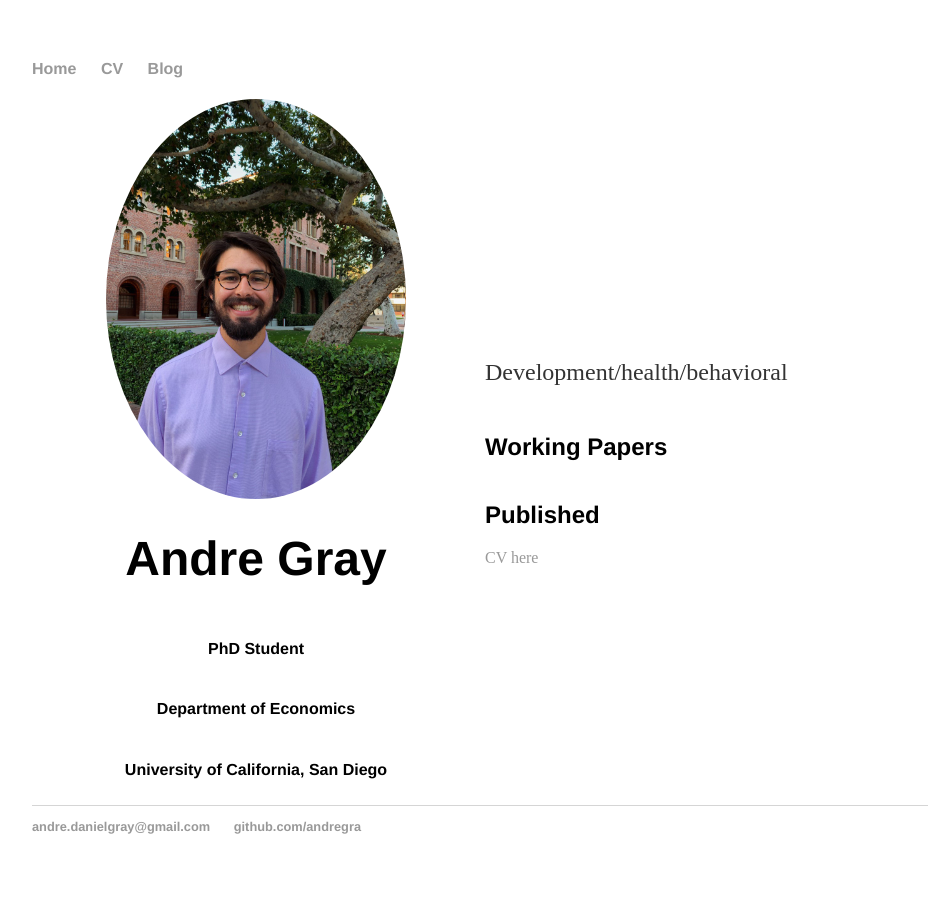
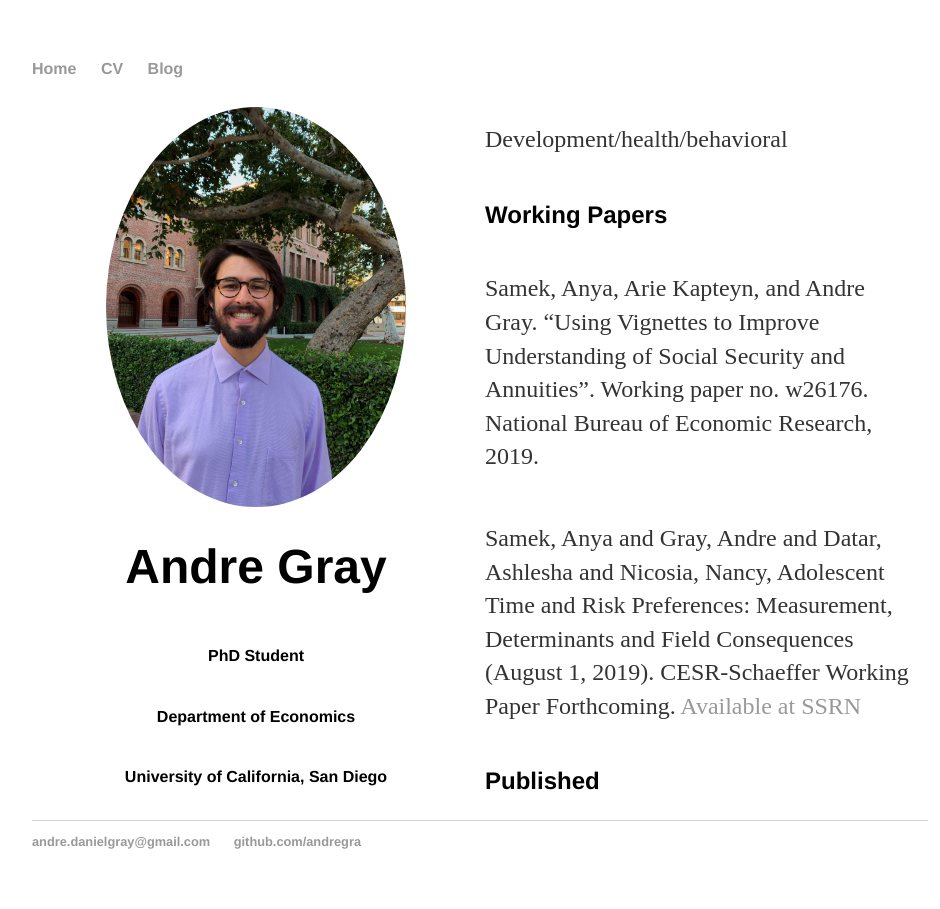
Before and after one commit to andregra/andregra.github.io, a Jekyll site: the page built from index.md, in a window 1280 px wide. Shown: the whole page, without its empty margins (160-1100 px from the left). Built offline with Jekyll 4.4.1, drawn with Linux system fonts in a browser that asks for light colours.

Commit message:
Update index.md

```diff
--- a/index.md
+++ b/index.md
@@ -16,8 +16,12 @@ title: Andre Gray
         Development/health/behavioral
       </p>
 	<h2> Working Papers</h2>
+		<p> Samek, Anya, Arie Kapteyn, and Andre Gray. “Using Vignettes to Improve Understanding of Social Security and
+			Annuities”. Working paper no. w26176. National Bureau of Economic Research, 2019. </p>
+		<p> Samek, Anya and Gray, Andre and Datar, Ashlesha and Nicosia, Nancy, Adolescent Time and Risk Preferences:
+		Measurement, Determinants and Field Consequences (August 1, 2019). CESR-Schaeffer Working Paper
+			Forthcoming. <a href="https://ssrn.com/abstract=3463495">Available at SSRN</a></p>
 	<h2> Published</h2>
-	<a href="https://drive.google.com/file/d/1tJv8fmGj3zLdR4JBuzxvyzSF9wyK232m/view?usp=sharing">CV here</a>
     </div>
 
   </div>
```
